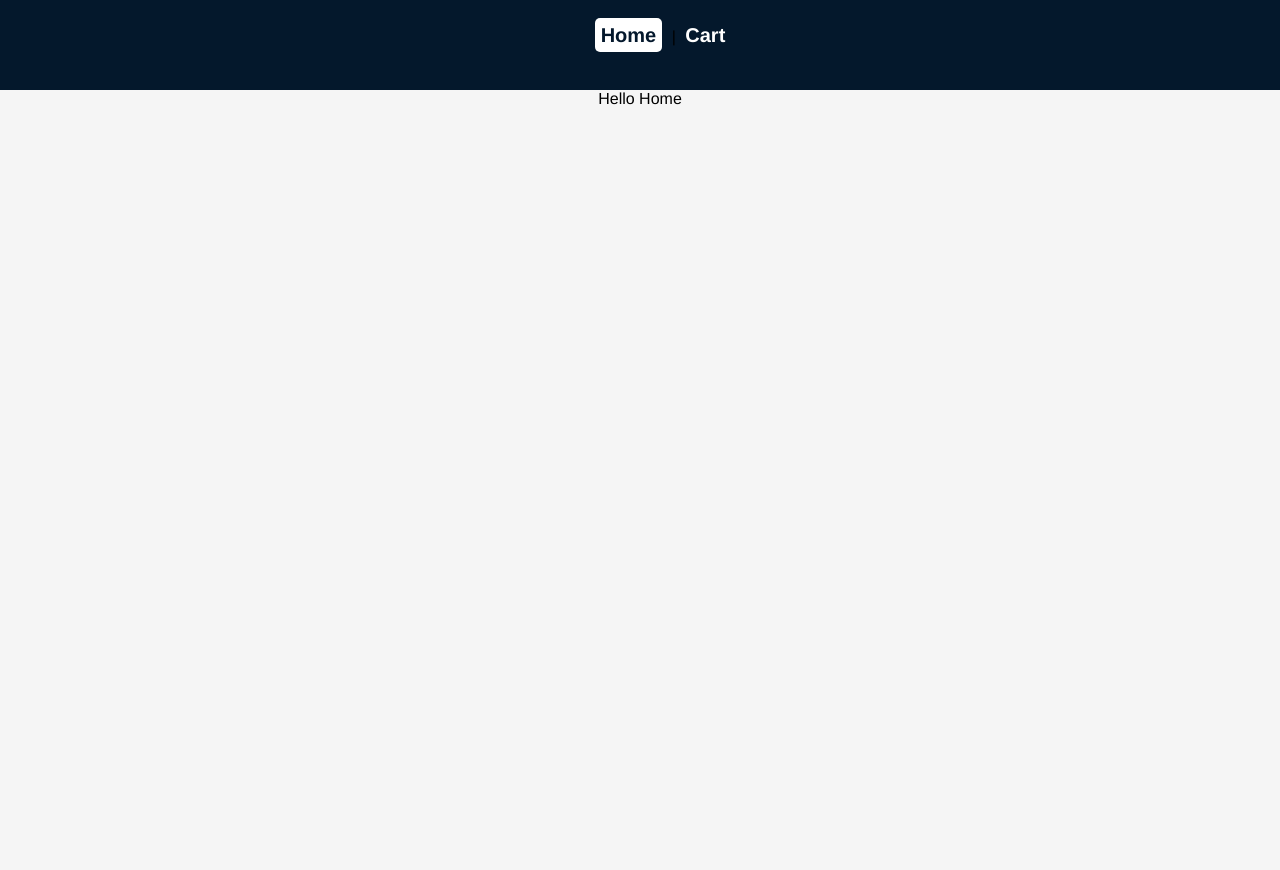
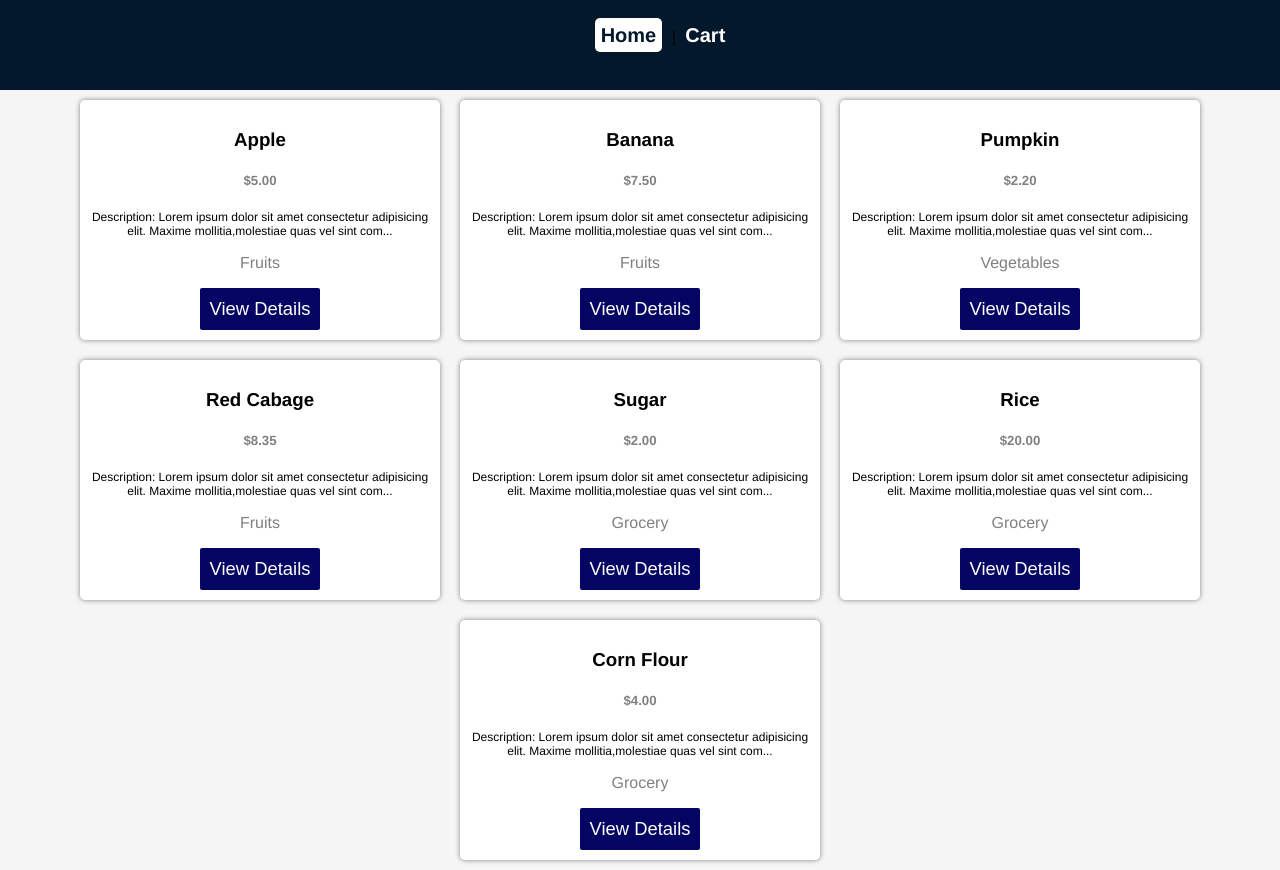
Before and after one commit to ChristoT98/VUE3-Sample_Shopping_Cart, a Vue app: page / in a window 1280 px wide. Before the commit the page ends 800 px from the top, so only its background shows below. Built offline with nearby package versions, Linux system fonts and the light colour scheme.

Commit message:
Product Card Created

```diff
--- /dev/null
+++ b/src/components/ProductCard.vue
@@ -0,0 +1,75 @@
+<template>
+    <div class="product-card">
+        <h3>{{item.name}}</h3>
+        <h5 class="price">${{item.price.toFixed(2)}}</h5>
+        <p class="description">Description: {{ description }}...</p>
+        <p class="category">{{item.category}}</p>
+        <button class="btn-view-item">View Details</button>
+    </div>
+</template>
+
+<script>
+    export default {
+        name: 'ProductCard',
+        props: ['item'],
+        computed: {
+            description () {
+                return this.item.description.substring(0, 100)
+            }
+        },
+        data() {
+            return {
+
+            }
+        },
+    }
+</script>
+
+<style lang="scss" scoped>
+    .product-card {
+        width: 450px;
+        height: auto;
+        padding: 10px;
+        border-radius: 5px;
+        background-color: rgb(255, 255, 255);
+        box-shadow: 0 0 5px gray;
+        margin: 25px;
+
+        h5.price {
+            color: gray;
+        }
+
+        p.description {
+            font-size: .75rem
+        }
+
+        p.category {
+            color: gray;
+        }
+
+        button.btn-view-item {
+            padding: 10px;
+            background-color: rgb(4, 4, 99);
+            border: none;
+            color: white;
+            font-size: 1.15rem;
+            border-radius: 2px;
+            cursor: pointer;
+        }
+    }
+
+    @media only screen and (min-device-width : 768px) and (max-device-width : 1024px) {
+        .product-card {
+                width: 500px;
+                margin: 10px;
+            }
+    }
+
+    @media (min-width: 500px) {
+        .product-card {
+            width: 340px;
+            margin: 10px;
+        }
+    }
+
+</style>
--- /dev/null
+++ b/src/data/itemData.js
@@ -0,0 +1,53 @@
+const itemData = [
+    {
+        id: 1,
+        name: 'Apple',
+        price: 5.00,
+        category: 'Fruits',
+        description: 'Lorem ipsum dolor sit amet consectetur adipisicing elit. Maxime mollitia,molestiae quas vel sint commodi repudiandae consequuntur voluptatum laborum'
+    },
+    {
+        id: 2,
+        name: 'Banana',
+        price: 7.50,
+        category: 'Fruits',
+        description: 'Lorem ipsum dolor sit amet consectetur adipisicing elit. Maxime mollitia,molestiae quas vel sint commodi repudiandae consequuntur voluptatum laborum'
+    },
+    {
+        id: 3,
+        name: 'Pumpkin',
+        price: 2.20,
+        category: 'Vegetables',
+        description: 'Lorem ipsum dolor sit amet consectetur adipisicing elit. Maxime mollitia,molestiae quas vel sint commodi repudiandae consequuntur voluptatum laborum'
+    },
+    {
+        id: 4,
+        name: 'Red Cabage',
+        price: 8.35,
+        category: 'Fruits',
+        description: 'Lorem ipsum dolor sit amet consectetur adipisicing elit. Maxime mollitia,molestiae quas vel sint commodi repudiandae consequuntur voluptatum laborum'
+    },
+    {
+        id: 5,
+        name: 'Sugar',
+        price: 2.00,
+        category: 'Grocery',
+        description: 'Lorem ipsum dolor sit amet consectetur adipisicing elit. Maxime mollitia,molestiae quas vel sint commodi repudiandae consequuntur voluptatum laborum'
+    },
+    {
+        id: 6,
+        name: 'Rice',
+        price: 20.00,
+        category: 'Grocery',
+        description: 'Lorem ipsum dolor sit amet consectetur adipisicing elit. Maxime mollitia,molestiae quas vel sint commodi repudiandae consequuntur voluptatum laborum'
+    },
+    {
+        id: 7,
+        name: 'Corn Flour',
+        price: 4.00,
+        category: 'Grocery',
+        description: 'Lorem ipsum dolor sit amet consectetur adipisicing elit. Maxime mollitia,molestiae quas vel sint commodi repudiandae consequuntur voluptatum laborum'
+    },
+]
+
+export default itemData
--- a/src/views/HomeView.vue
+++ b/src/views/HomeView.vue
@@ -1,15 +1,34 @@
 <template>
   <div class="home">
-    Hello Home
+    <div class="product-cards-container">
+        <ProductCard v-for="item in items" :key="item.id" :item="item" />
+    </div>
+
   </div>
 </template>
 
 <script>
+import itemData from '../data/itemData.js'
+import ProductCard from '../components/ProductCard.vue'
 
 export default {
   name: 'Home',
   components: {
-
-  }
+    ProductCard,
+  },
+  data() {
+    return {
+      items: itemData,
+    }
+  },
 }
 </script>
+
+<style lang="scss">
+  .product-cards-container {
+    display: flex;
+    flex-wrap: wrap;
+    justify-content: center;
+    align-items: center;
+  }
+</style>
```
Also changed, not shown: src/components/HelloWorld.vue (deleted, +0 -60 lines).
